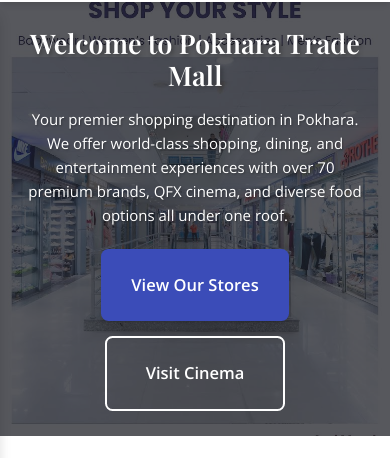
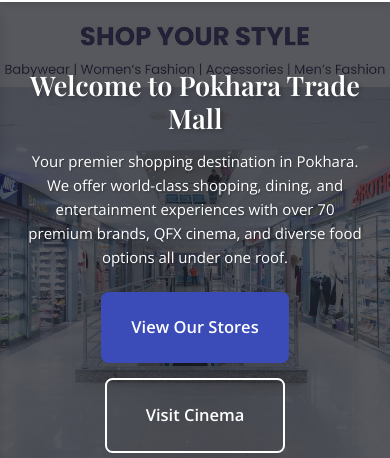
Before and after one commit to shirishpoudel07/project1, a plain HTML site: page index.html in a window 390 px wide. Shown: the part 68-526 px from the top of the page. Drawn offline with nearby package versions, Linux system fonts and the light colour scheme.

Commit message:
Update styles.css

```diff
--- a/styles.css
+++ b/styles.css
@@ -1277,7 +1277,7 @@ main {
     }
 
     .hero-section {
-        height: calc(55vh - 30px);
+        height: calc(65vh - 30px);
     }
 
     .hero-title {
```
